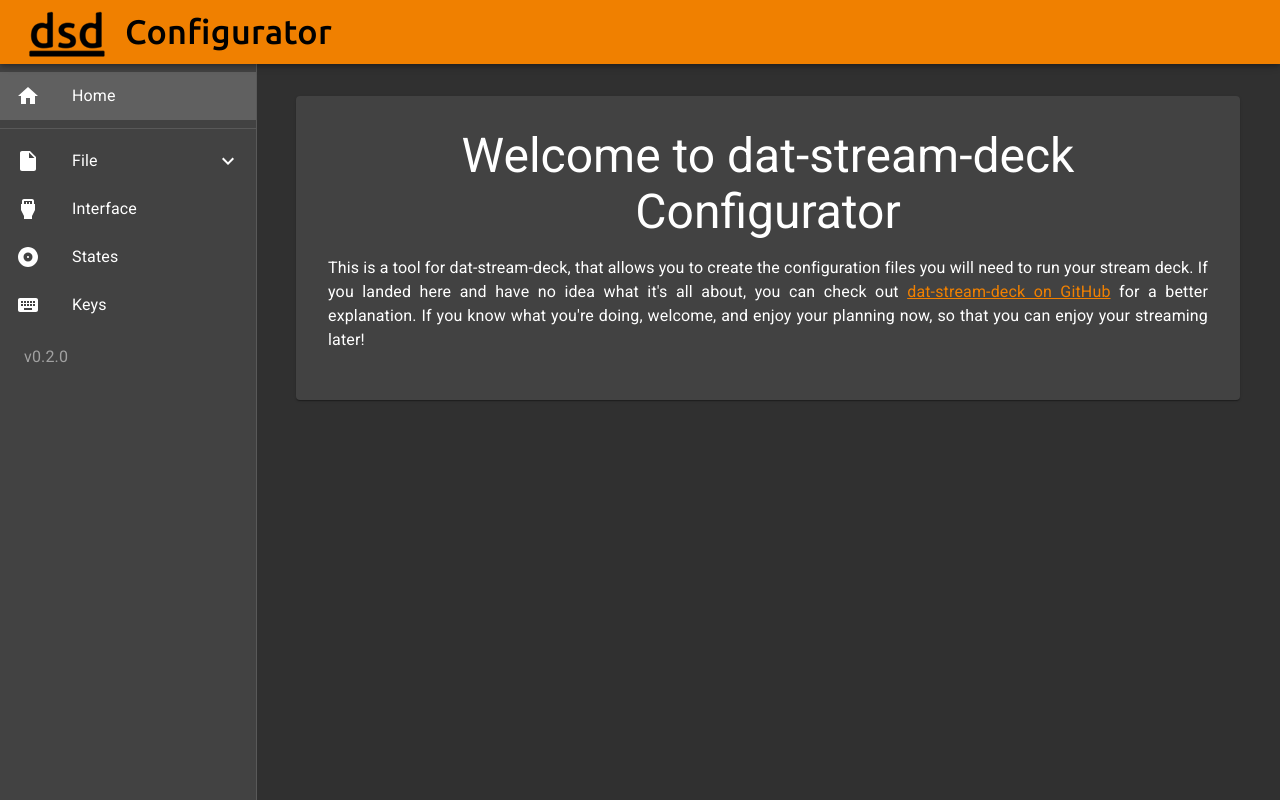
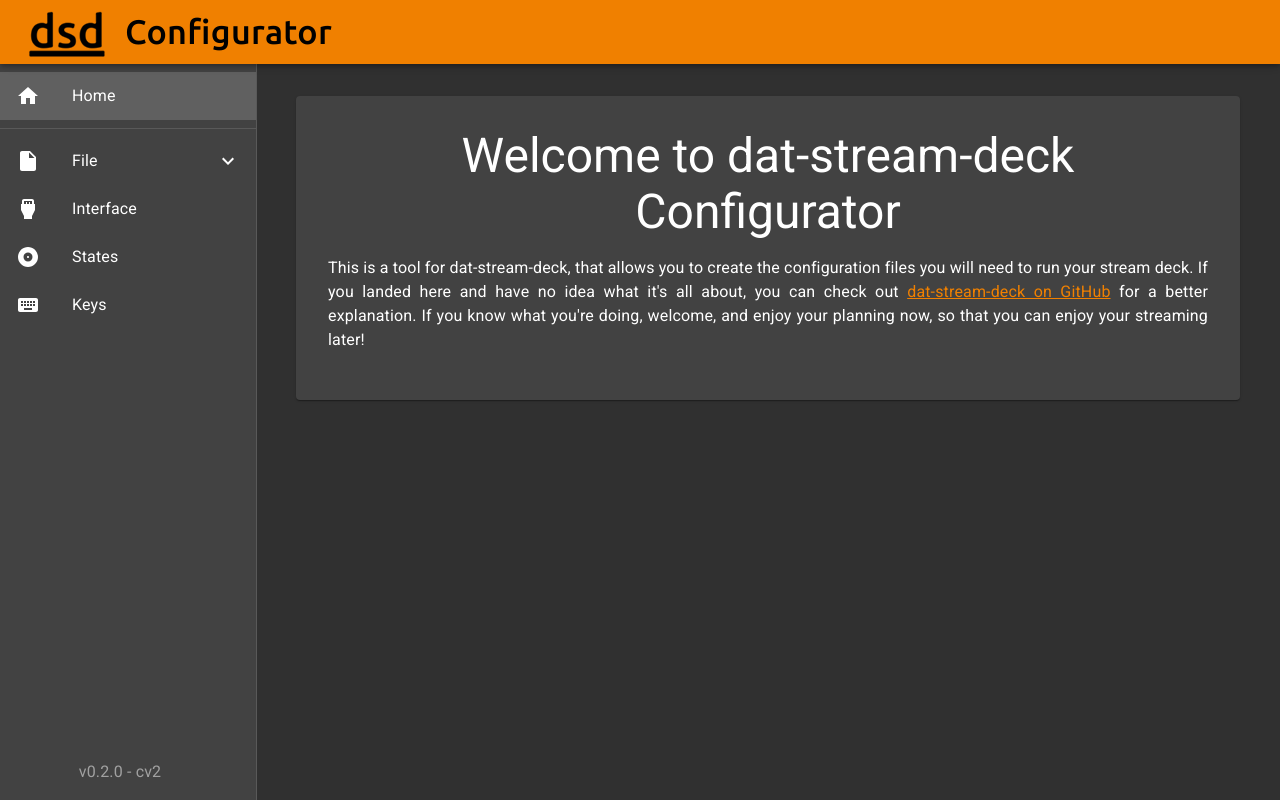
Before and after one commit to sohnojam/dat-stream-deck-configurator, a React (Create React App) app: page / in a window 1280 px wide. Built offline with nearby package versions, Linux system fonts and the light colour scheme.

Commit message:
fixed issues with configUpdater (brought down from main) and modified version display

```diff
--- a/src/App.js
+++ b/src/App.js
@@ -59,6 +59,7 @@ function App() {
     >
       <Body
         version="v0.2.0"
+        configVersion="cv2"
       />
     </ThemeProvider>
   )
--- a/src/components/body/index.js
+++ b/src/components/body/index.js
@@ -34,7 +34,8 @@ const useStyles = makeStyles((theme) => ({
 //
 // Components
 function Body({
-  version
+  version,
+  configVersion
 }) {
 
   const classes = useStyles()
@@ -77,6 +78,7 @@ function Body({
           keys: handleScreenKeys
         }}
         version={version}
+        configVersion={configVersion}
       />
 
       <MuiContainer>
--- a/src/components/drawer/index.js
+++ b/src/components/drawer/index.js
@@ -13,6 +13,7 @@ import { makeStyles } from '@material-ui/core/styles'
 // Mui Components
 import MuiDrawer from '@material-ui/core/Drawer'
 import MuiToolbar from '@material-ui/core/Toolbar'
+import MuiTypography from '@material-ui/core/Typography'
 
 //
 // Classes
@@ -26,7 +27,17 @@ const useStyles = makeStyles((theme) => ({
     backgroundColor: theme.palette.background.paper
   },
   drawerContainer: {
+    height: '100%',
+    display: 'flex',
+    flexDirection: 'column',
+    justifyContent: 'space-between',
     overflow: 'auto'
+  },
+  version: {
+    alignSelf: 'center',
+    paddingRight: theme.spacing(2),
+    marginBottom: theme.spacing(2),
+    color: theme.palette.text.disabled
   }
 }))
 
@@ -35,7 +46,8 @@ const useStyles = makeStyles((theme) => ({
 function Drawer({
   selected,
   onClick,
-  version
+  version,
+  configVersion
 }) {
 
   const classes = useStyles()
@@ -59,8 +71,14 @@ function Drawer({
           <List
             selected={selected}
             onClick={onClick}
-            version={version}
           />
+
+          <MuiTypography
+            className={classes.version}
+            variant="body1"
+          >
+            {`${version} - ${configVersion}`}
+          </MuiTypography>
 
         </div>
 
--- a/src/components/drawer/list.js
+++ b/src/components/drawer/list.js
@@ -31,6 +31,7 @@ import IconKeys from '@material-ui/icons/Keyboard'
 // Classes
 const useStyles = makeStyles((theme) => ({
   root: {
+    flexGrow: 1,
     width: '100%',
     backgroundColor: theme.palette.background.paper
   },
--- a/src/utils/configUpdater/index.js
+++ b/src/utils/configUpdater/index.js
@@ -4,7 +4,7 @@ import cv1 from './cv1'
 
 function needsUpdate(config) {
   const currentVersion = 'cv2'
-  return versionChecker(config) === currentVersion
+  return versionChecker(config) !== currentVersion
 }
 
 function updateConfig(config) {
@@ -26,6 +26,7 @@ function updateConfig(config) {
 }
 
 const ConfigUpdater = {
+  needsUpdate,
   updateConfig
 }
 
```
Also changed, not shown: 1 other file (tests, documents, lock files or other folders).
